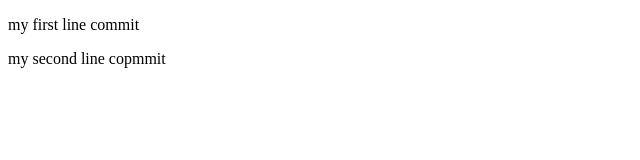
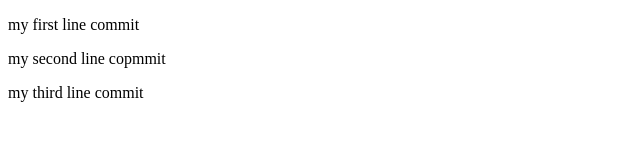
Before and after one commit to maneeshashetty/first-project, a plain HTML site: page index.html in a window 1280 px wide. Shown: the whole page, without its empty margins (0-640 px from the left). Drawn offline with Linux system fonts and the light colour scheme.

Commit message:
Update index.html
my third line commit

```diff
--- a/index.html
+++ b/index.html
@@ -4,6 +4,7 @@
 <body>
 <p>my first line commit</p>
   <p>my second line copmmit</p>
+  <p>my third line commit</p>
 </body>
 </head>
 </html>
```
